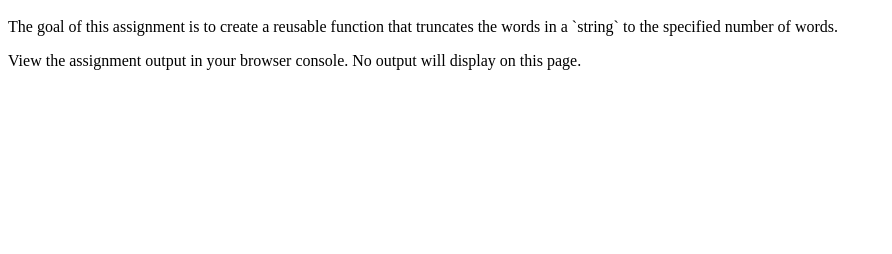
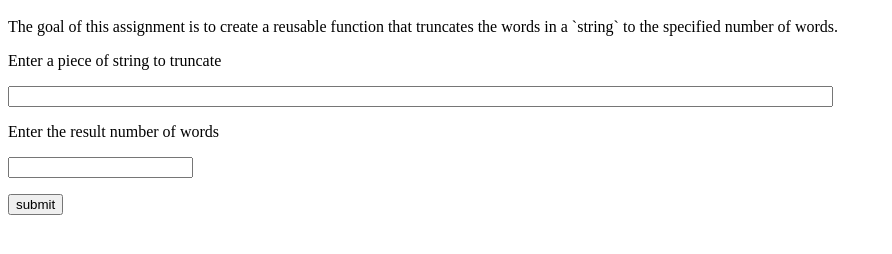
Before and after one commit to yuens1002/wats1020-arrays-functions, a plain HTML site: page index.html in a window 1280 px wide. Shown: the part 48-302 px from the top of the page, without its empty margins (0-892 px from the left). Drawn offline with Linux system fonts and the light colour scheme.

Commit message:
revised index to take the string and result number of words
thought about the assignment in a different way… allowing the function
to take in any string to truncate and display the result on the html
page.

```diff
--- a/index.html
+++ b/index.html
@@ -3,9 +3,15 @@
     <title>Arrays & Functions Assignment</title>
   </head>
   <body>
+    <script type="text/javascript" src="truncate.js"></script>
     <h1>Arrays &amp; Functions Assignment</h1>
     <p>The goal of this assignment is to create a reusable function that truncates the words in a `string` to the specified number of words.</p>
-    <p>View the assignment output in your browser console. No output will display on this page.</p>
-    <script type="text/javascript" src="truncate.js"></script>
+    <p>Enter a piece of string to truncate</p>
+      <input type="text" size="100" id="string">
+      <p>Enter the result number of words</p>
+      <input id ="word-count" type="number" size="2">
+      <p><button id="submit" onclick="truncateWords(document.getElementById('string').value, document.getElementById('word-count').value)">submit</button></p>
+      <p id="result"></p>
+
   </body>
 </html>
--- a/truncate.js
+++ b/truncate.js
@@ -1,8 +1,5 @@
 // WATS 1020 Array & Function Assignment - Sunny Yuen
 
-var str = 'There are several different ways to truncate text. The simplest way is often to just truncate according to the number of characters in the String.'
-
-var wordCount = '10'
 
 function truncateWords(longText, numWords) {
     var str = longText.split(" ");
@@ -16,7 +13,5 @@ function truncateWords(longText, numWords) {
     }
     /* this calls the function removeWords, gets the returned value
     then returns the value of removeWords for truncateWords */
-    console.log (removeWords(str));
+    document.getElementById('result').innerHTML = removeWords(str);
 }
-
-truncateWords(str, wordCount);
```
